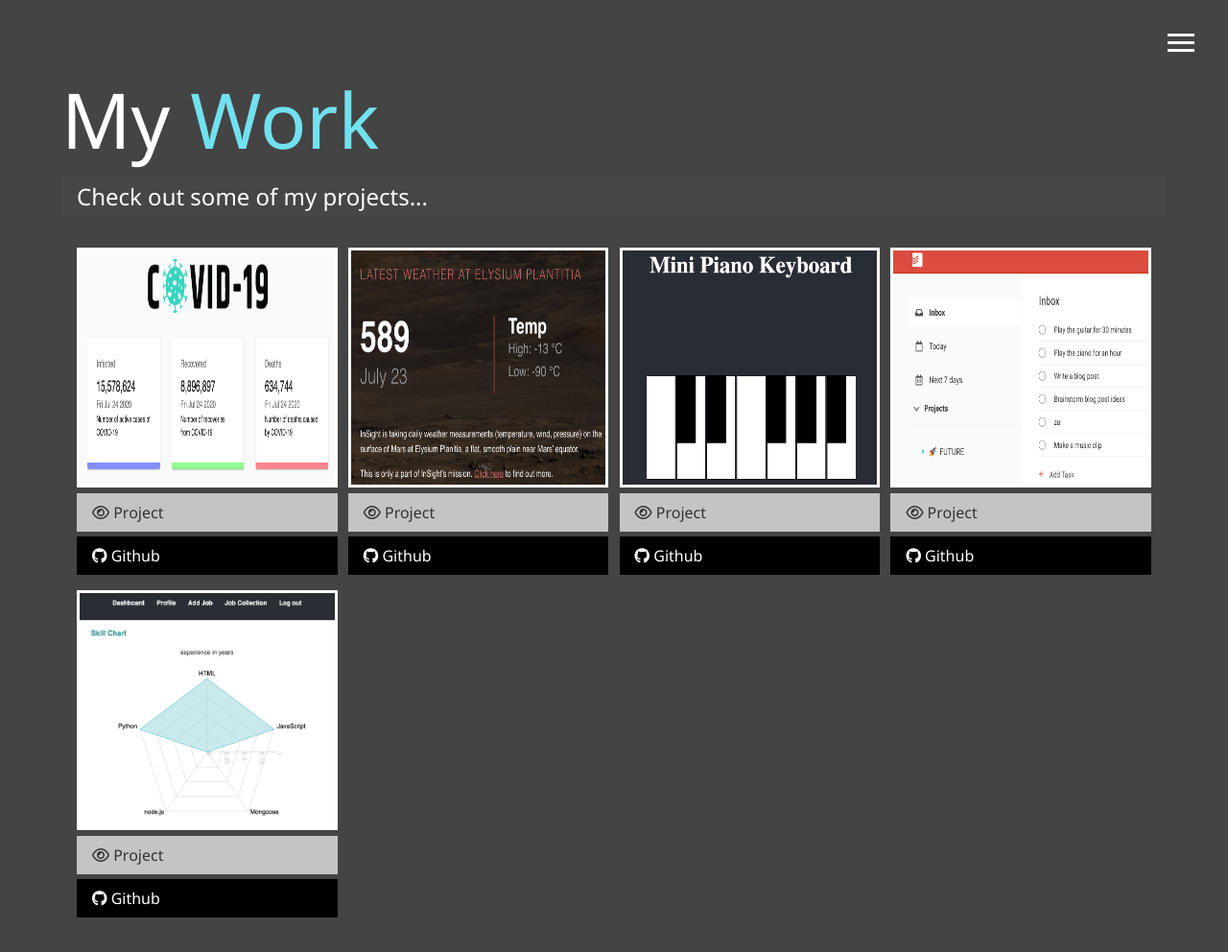
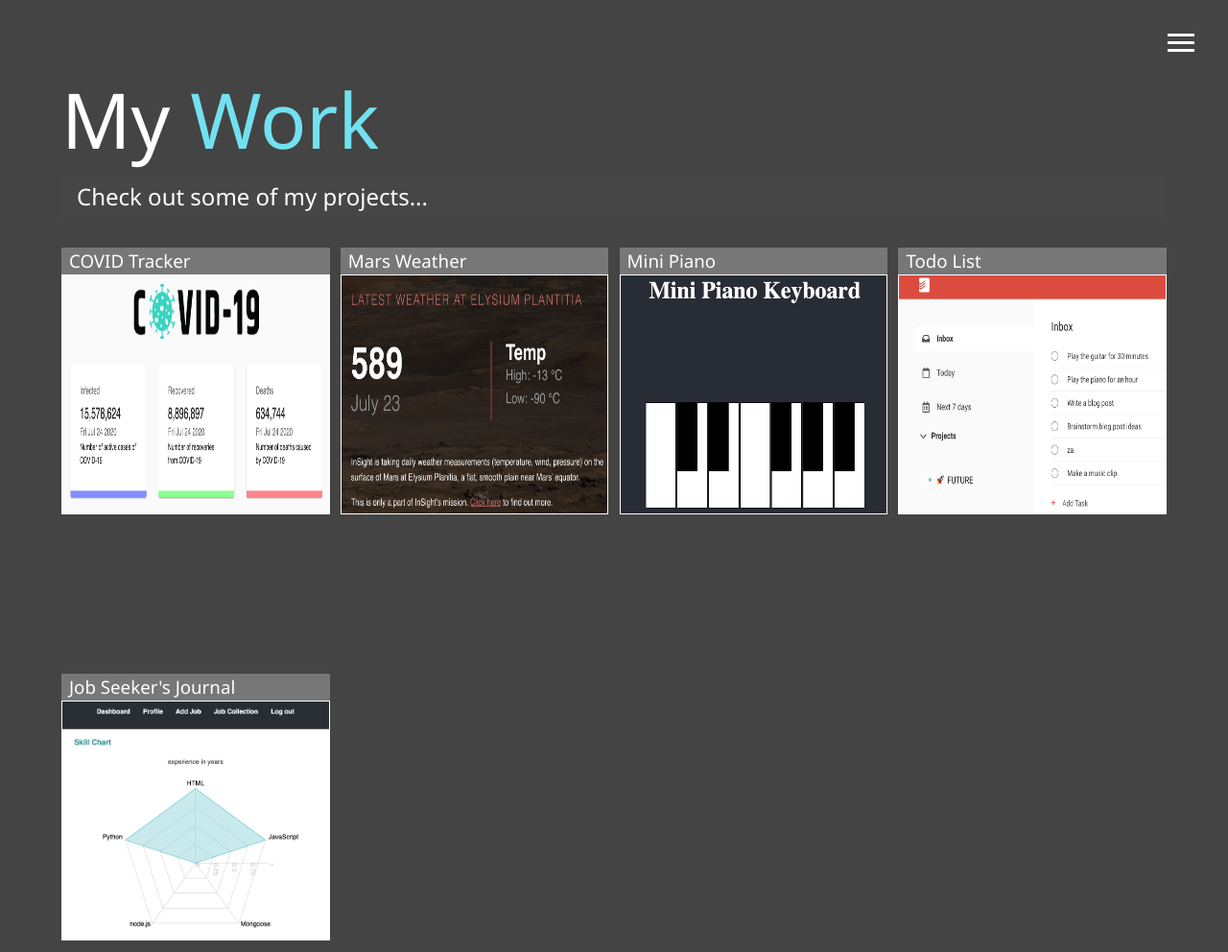
Before and after one commit to julweng/jul-portfolio, a website: page dist/work.html in a window 1280 px wide. Shown: the top 992 px of the page at 96% size. Drawn offline with Linux system fonts and the light colour scheme.

Commit message:
work fix

```diff
--- a/scss/main.scss
+++ b/scss/main.scss
@@ -82,7 +82,7 @@ main {
 
   .bio-image {
     grid-area: bioimage;
-    width: 240px;
+    width: 100%;
     height: 260px;
     margin: auto;
     border-radius: 50%;
@@ -117,19 +117,62 @@ main {
 // work/projects
 .projects {
   display: grid;
+  grid-template-columns: repeat(3, 1fr);
   grid-gap: 0.7rem;
-  grid-template-columns: repeat(3, 1fr);
-  padding: 0 1rem;
 
   img {
     width: 100%;
     height: 250px;
-    border: 3px #fff solid;
+    border: 1px #fff solid;
+  }
 
-    &:hover {
-      opacity: 0.5;
-      border-color: $secondary-color;
-      @include easeOut;
+  .card {
+    perspective: 40rem;
+  }
+
+  .card-body {
+    display: flex;
+    transform-style: preserve-3d;
+    @include easeOut;
+  }
+
+  .card:hover .card-body, .card:focus .card-body {
+    transform: rotateX(-180deg);
+  }
+
+  .card-front, .card-back {
+    backface-visibility: hidden;
+    -webkit-backface-visibility: hidden;
+    min-width: 100%;
+  }
+
+  h3 {
+    padding-left: .5rem;
+  }
+
+  h3, .text {
+    background-color: lighten($primary-color, 20%);
+  }
+
+  .card-back {
+    transform: rotateX(-180deg) translate(-100%, 0);
+    display: grid;
+    grid-template-rows: repeat(2, 1fr);
+    grid-template-areas: "text" "links";
+
+    .text {
+      padding: .5rem;
+      margin: 0;
+      b {
+        color: $secondary-color;
+      }
+    }
+
+    .links {
+      grid-area: links;
+      a {
+        text-align: center;
+      }
     }
   }
 }
```
Also changed, not shown: dist/css/main.css, dist/work.html.
